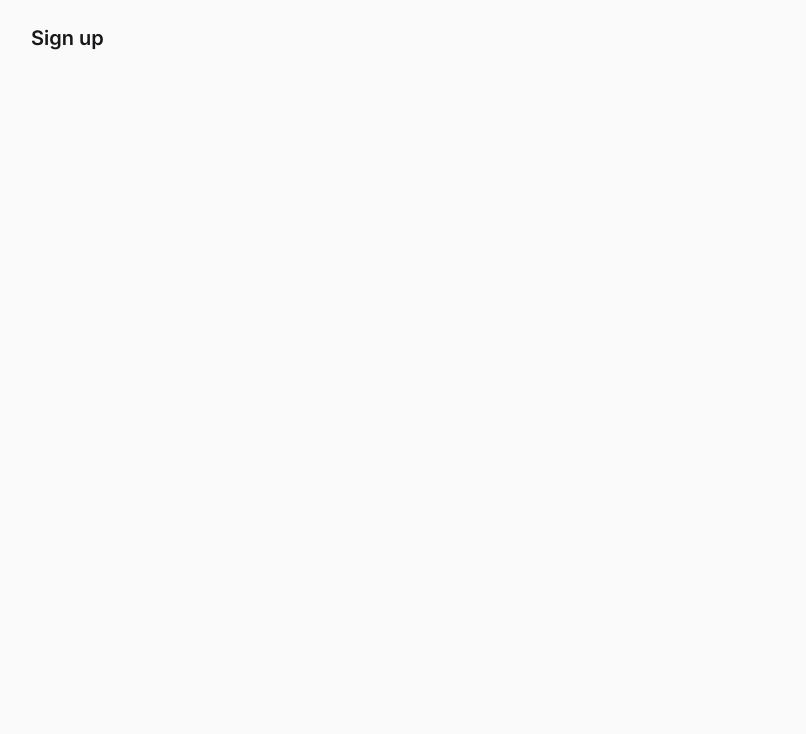
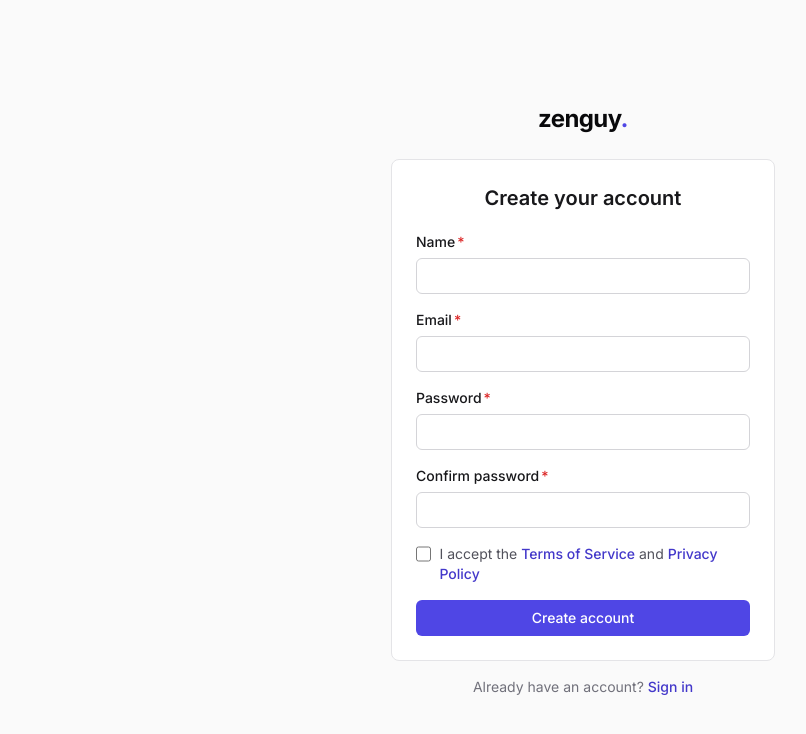
Before and after one commit to maguayo/zenguy, a React (Vite) app in the folder apps/web/: page /signup in a window 1280 px wide. Shown: the top 734 px of the page, without its empty margins (57-863 px from the left). Built offline with nearby package versions, Linux system fonts and the light colour scheme; no server answers.

Commit message:
FE-015: sign-up and check-email screens

```diff
--- a/apps/web/src/App.tsx
+++ b/apps/web/src/App.tsx
@@ -33,8 +33,8 @@ const stub = (title: string) =>
   });
 
 const SignIn = lazy(() => import("./pages/auth/SignIn"));
-const SignUp = stub("Sign up");
-const CheckEmail = stub("Check your inbox");
+const SignUp = lazy(() => import("./pages/auth/SignUp"));
+const CheckEmail = lazy(() => import("./pages/auth/CheckEmail"));
 const VerifyEmail = stub("Verify email");
 const ForgotPassword = stub("Forgot password");
 const ResetPassword = stub("Reset password");
--- /dev/null
+++ b/apps/web/src/pages/auth/CheckEmail.tsx
@@ -0,0 +1,38 @@
+import { Link, useLocation } from "react-router-dom";
+
+import { AuthShell } from "../../components/AuthShell";
+import { Button } from "../../components/ui/Button";
+import { useResendVerification } from "./useResendVerification";
+
+export default function CheckEmail() {
+  const location = useLocation();
+  const email = (location.state as { email?: string } | null)?.email ?? "your email address";
+  const { countdown, resend, sending } = useResendVerification(
+    email === "your email address" ? "" : email,
+  );
+
+  return (
+    <AuthShell
+      description={
+        <>
+          We sent a verification link to <span className="font-medium text-zinc-700">{email}</span>.
+        </>
+      }
+      footer={
+        <Link className="font-medium text-accent-700 hover:underline" to="/signin">
+          Back to sign in
+        </Link>
+      }
+      title="Check your inbox"
+    >
+      <Button
+        className="w-full"
+        disabled={!email || email === "your email address" || countdown > 0}
+        loading={sending}
+        onClick={() => void resend()}
+      >
+        {countdown > 0 ? `Resend email in ${countdown}s` : "Resend email"}
+      </Button>
+    </AuthShell>
+  );
+}
--- /dev/null
+++ b/apps/web/src/pages/auth/SignUp.tsx
@@ -0,0 +1,157 @@
+import { zodResolver } from "@hookform/resolvers/zod";
+import { useForm } from "react-hook-form";
+import { Link, useNavigate } from "react-router-dom";
+import { z } from "zod";
+
+import { register as registerAccount } from "../../api/auth";
+import { AuthShell } from "../../components/AuthShell";
+import { Button } from "../../components/ui/Button";
+import { Checkbox } from "../../components/ui/Checkbox";
+import { Field } from "../../components/ui/Field";
+import { Input } from "../../components/ui/Input";
+import { fieldError } from "../../components/ui/form";
+import { useToast } from "../../contexts/ToastContext";
+import { ApiError } from "../../lib/api";
+import { apiErrorMessage } from "../../lib/errors";
+
+export const signUpSchema = z
+  .object({
+    acceptedTerms: z.boolean().refine(Boolean, "You must accept the Terms and Privacy Policy."),
+    confirmPassword: z.string(),
+    email: z.string().email("Enter a valid email address."),
+    name: z.string().trim().min(1, "Name is required."),
+    password: z.string().min(8, "Password must be at least 8 characters."),
+  })
+  .refine((values) => values.password === values.confirmPassword, {
+    message: "Passwords don't match.",
+    path: ["confirmPassword"],
+  });
+
+type SignUpValues = z.infer<typeof signUpSchema>;
+
+export default function SignUp() {
+  const navigate = useNavigate();
+  const toast = useToast();
+  const form = useForm<SignUpValues>({
+    defaultValues: {
+      acceptedTerms: false,
+      confirmPassword: "",
+      email: "",
+      name: "",
+      password: "",
+    },
+    resolver: zodResolver(signUpSchema),
+  });
+
+  const submit = form.handleSubmit(async (values) => {
+    form.clearErrors("root");
+    try {
+      await registerAccount(values.name, values.email, values.password);
+      navigate("/check-email", { replace: true, state: { email: values.email } });
+    } catch (error) {
+      if (error instanceof ApiError && error.code === "CONFLICT") {
+        form.setError("root", { message: "An account with this email already exists." });
+      } else {
+        toast.error(apiErrorMessage(error));
+      }
+    }
+  });
+
+  return (
+    <AuthShell
+      footer={
+        <>
+          Already have an account?{" "}
+          <Link className="font-medium text-accent-700 hover:underline" to="/signin">
+            Sign in
+          </Link>
+        </>
+      }
+      title="Create your account"
+    >
+      <form className="space-y-4" noValidate onSubmit={(event) => void submit(event)}>
+        <Field error={fieldError(form.formState, "name")} htmlFor="signup-name" label="Name" required>
+          <Input
+            autoComplete="name"
+            id="signup-name"
+            invalid={Boolean(form.formState.errors.name)}
+            {...form.register("name")}
+          />
+        </Field>
+        <Field error={fieldError(form.formState, "email")} htmlFor="signup-email" label="Email" required>
+          <Input
+            autoComplete="email"
+            id="signup-email"
+            invalid={Boolean(form.formState.errors.email)}
+            type="email"
+            {...form.register("email")}
+          />
+        </Field>
+        <Field
+          error={fieldError(form.formState, "password")}
+          htmlFor="signup-password"
+          label="Password"
+          required
+        >
+          <Input
+            autoComplete="new-password"
+            id="signup-password"
+            invalid={Boolean(form.formState.errors.password)}
+            type="password"
+            {...form.register("password")}
+          />
+        </Field>
+        <Field
+          error={fieldError(form.formState, "confirmPassword")}
+          htmlFor="signup-confirm-password"
+          label="Confirm password"
+          required
+        >
+          <Input
+            autoComplete="new-password"
+            id="signup-confirm-password"
+            invalid={Boolean(form.formState.errors.confirmPassword)}
+            type="password"
+            {...form.register("confirmPassword")}
+          />
+        </Field>
+        <div>
+          <label className="flex items-start gap-2 text-sm text-zinc-600" htmlFor="signup-terms">
+            <Checkbox
+              className="mt-0.5"
+              id="signup-terms"
+              invalid={Boolean(form.formState.errors.acceptedTerms)}
+              {...form.register("acceptedTerms")}
+            />
+            <span>
+              I accept the{" "}
+              <a className="font-medium text-accent-700 hover:underline" href="https://zenguy.com/terms">
+                Terms of Service
+              </a>{" "}
+              and{" "}
+              <a className="font-medium text-accent-700 hover:underline" href="https://zenguy.com/privacy">
+                Privacy Policy
+              </a>
+            </span>
+          </label>
+          {form.formState.errors.acceptedTerms?.message ? (
+            <p className="mt-1 text-xs text-danger-600" role="alert">
+              {form.formState.errors.acceptedTerms.message}
+            </p>
+          ) : null}
+        </div>
+        {form.formState.errors.root?.message ? (
+          <p className="text-sm text-danger-600" role="alert">
+            {form.formState.errors.root.message}{" "}
+            <Link className="font-medium underline" to="/signin">
+              Sign in
+            </Link>
+          </p>
+        ) : null}
+        <Button className="w-full" loading={form.formState.isSubmitting} type="submit" variant="primary">
+          Create account
+        </Button>
+      </form>
+    </AuthShell>
+  );
+}
--- a/apps/web/src/pages/auth/VerifyPending.tsx
+++ b/apps/web/src/pages/auth/VerifyPending.tsx
@@ -1,28 +1,15 @@
-import { useEffect, useState } from "react";
+import { useEffect } from "react";
 import { useNavigate } from "react-router-dom";
 
-import { resendVerification } from "../../api/auth";
 import { AuthShell } from "../../components/AuthShell";
 import { Button } from "../../components/ui/Button";
 import { useAuth } from "../../contexts/AuthContext";
-import { useToast } from "../../contexts/ToastContext";
-import { apiErrorMessage } from "../../lib/errors";
+import { useResendVerification } from "./useResendVerification";
 
 export default function VerifyPending() {
   const { refreshUser, signOut, user } = useAuth();
   const navigate = useNavigate();
-  const toast = useToast();
-  const [countdown, setCountdown] = useState(0);
-  const [sending, setSending] = useState(false);
-
-  useEffect(() => {
-    if (countdown <= 0) return undefined;
-    const timer = window.setInterval(
-      () => setCountdown((current) => Math.max(0, current - 1)),
-      1_000,
-    );
-    return () => window.clearInterval(timer);
-  }, [countdown]);
+  const { countdown, resend, sending } = useResendVerification(user?.email ?? "");
 
   useEffect(() => {
     let polling = false;
@@ -42,19 +29,6 @@ export default function VerifyPending() {
   }, [navigate, refreshUser]);
 
   if (!user) return null;
-
-  const resend = async () => {
-    setSending(true);
-    try {
-      await resendVerification(user.email);
-      setCountdown(60);
-      toast.success("Verification email sent");
-    } catch (error) {
-      toast.error(apiErrorMessage(error));
-    } finally {
-      setSending(false);
-    }
-  };
 
   return (
     <AuthShell
--- /dev/null
+++ b/apps/web/src/pages/auth/useResendVerification.ts
@@ -0,0 +1,36 @@
+import { useEffect, useState } from "react";
+
+import { resendVerification } from "../../api/auth";
+import { useToast } from "../../contexts/ToastContext";
+import { apiErrorMessage } from "../../lib/errors";
+
+export function useResendVerification(email: string) {
+  const toast = useToast();
+  const [countdown, setCountdown] = useState(0);
+  const [sending, setSending] = useState(false);
+
+  useEffect(() => {
+    if (countdown <= 0) return undefined;
+    const timer = window.setInterval(
+      () => setCountdown((current) => Math.max(0, current - 1)),
+      1_000,
+    );
+    return () => window.clearInterval(timer);
+  }, [countdown]);
+
+  const resend = async () => {
+    if (!email || countdown > 0 || sending) return;
+    setSending(true);
+    try {
+      await resendVerification(email);
+      setCountdown(60);
+      toast.success("Verification email sent");
+    } catch (error) {
+      toast.error(apiErrorMessage(error));
+    } finally {
+      setSending(false);
+    }
+  };
+
+  return { countdown, resend, sending };
+}
```
Also changed, not shown: 2 other files (tests, documents, lock files or other folders).
